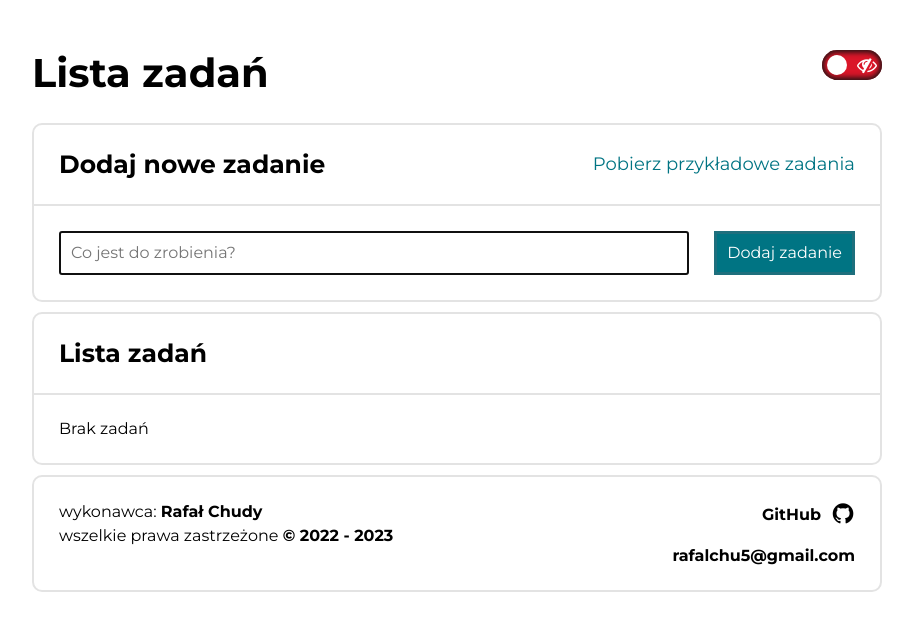
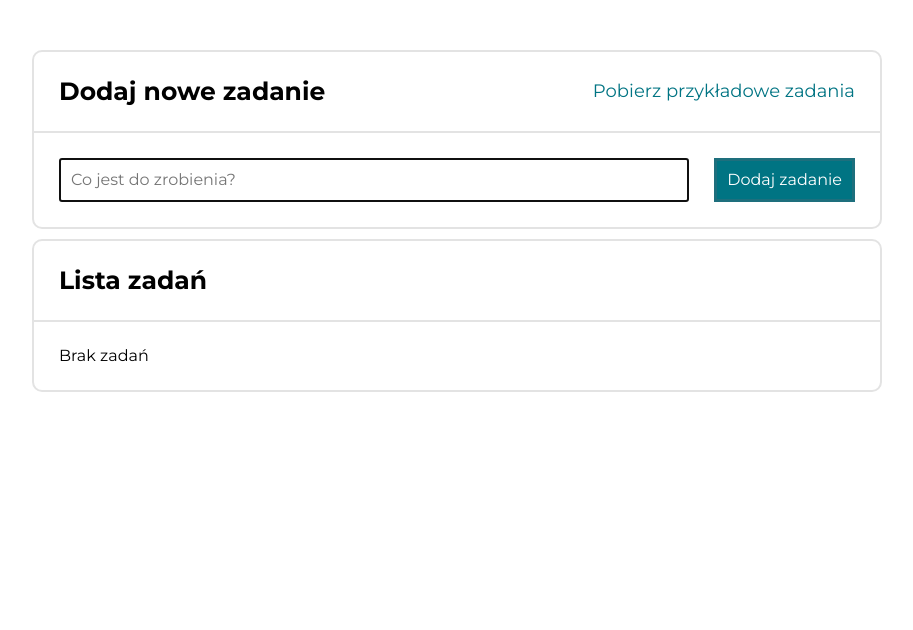
Before and after one commit to Rafal-1999/To-Do-List-React, a React (Create React App) app: page / in a window 1280 px wide. Shown: the top 630 px of the page, without its empty margins (183-1096 px from the left). Built offline with nearby package versions, Linux system fonts and the light colour scheme.

Commit message:
Changed layout for Tasks

```diff
--- a/package.json
+++ b/package.json
@@ -1,6 +1,6 @@
 {
   "name": "to-do-list-react",
-  "version": "4.51.2",
+  "version": "4.51.3",
   "private": true,
   "homepage": "https://rafal-1999.github.io/To-Do-List-React/",
   "dependencies": {
--- a/src/features/tasks/Tasks.js
+++ b/src/features/tasks/Tasks.js
@@ -1,12 +1,9 @@
 import { useDispatch } from "react-redux";
 import Section from "../../components/Section";
-import Header from "../../components/Header";
-import ThemeToggle from "../themeToggle/ThemeToggle";
 import Content from "../../components/Content";
 import Form from "./Form";
 import Buttons from "./Buttons";
 import TasksList from "./TasksList";
-import Footer from "../../components/Footer";
 import { Box, Button } from "../../components/styled";
 import { fetchExampleTasks } from "./tasksSlice";
 import "../../fontello/css/fontello.css";
@@ -15,15 +12,7 @@ const Tasks = () => {
     const dispatch = useDispatch();
 
     return (
-        <>
-            <main>
         <Section>
-                    <Header
-                        title="Lista zadań"
-                        extraElement={
-                            <ThemeToggle />
-                        }
-                    />
             <Content
                 isVertical
                 title="Dodaj nowe zadanie"
@@ -49,17 +38,6 @@ const Tasks = () => {
                 }
             />
         </Section>
-            </main>
-            <Footer
-                creator="Rafał Chudy"
-                copyright="wszelkie prawa zastrzeżone"
-                year="2022 - 2023"
-                socialLink="https://github.com/Rafal-1999"
-                socialName="GitHub"
-                socialIcon="icon-github"
-                email="rafalchu5@gmail.com"
-            />
-        </>
     );
 }
 
```
Lines whose indentation alone changed are shown as unchanged.
